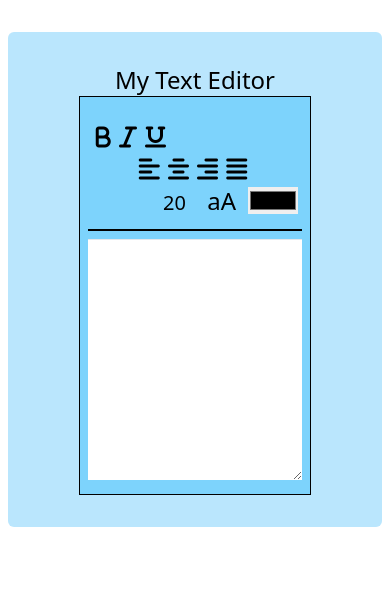
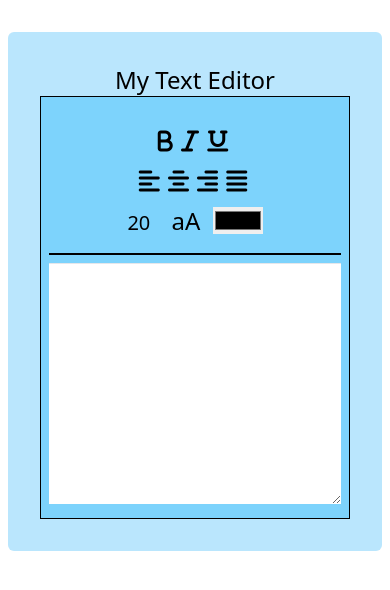
Before and after one commit to Humayun63/js-text-editor, a plain HTML site: page index.html in a window 390 px wide. Drawn offline with nearby package versions, Linux system fonts and the light colour scheme.

Commit message:
responsiveness done

```diff
--- a/index.html
+++ b/index.html
@@ -19,20 +19,20 @@
     <main class="mx-2">
         <section class="bg-sky-200 p-8 w-full md:w-3/4 md:mx-auto mt-8 rounded-md">
             <h2 class="text-2xl text-center font-medium">My Text Editor</h2>
-            <div class="mx-auto w-3/4 border border-solid border-black bg-sky-300 p-2">
+            <div class="mx-auto w-full md:w-3/4 border border-solid border-black bg-sky-300 p-2">
                 <div class="grid grid-cols-1 md:grid-cols-3 my-2 border-b-2 border-solid border-black py-2">
-                    <div class="mx-2">
+                    <div class="mx-auto md:mx-2 my-1">
                         <i class="fa-solid fa-b text-2xl cursor-pointer mr-1" id="bold"></i>
                         <i class="fa-solid fa-italic cursor-pointer text-2xl mr-1" id="'italic"></i>
                         <i class="fa-solid fa-underline cursor-pointer text-2xl mr-1" id="underline"></i>
                     </div>
-                    <div class="mx-auto">
+                    <div class="mx-auto md:mx-auto my-1">
                         <i class="fa-solid fa-align-left cursor-pointer text-2xl mr-1"></i>
                         <i class="fa-solid fa-align-center cursor-pointer text-2xl mr-1"></i>
                         <i class="fa-solid fa-align-right cursor-pointer text-2xl mr-1"></i>
                         <i class="fa-solid fa-align-justify cursor-pointer text-2xl mr-1"></i>
                     </div>
-                    <div class="ml-auto">
+                    <div class="mx-auto md:ml-auto my-1">
                         <input type="number" name="number" id="font-size" class="text-xl w-10 outline-0 p-1 bg-inherit cursor-pointer text-2xl mr-1" value="20">
                         <p class="inline cursor-pointer text-2xl mr-2">aA</p>
                         <input type="color" name="color" id="text-color" class="border-0 outline-0 cursor-pointer text-2xl mr-1">
```
